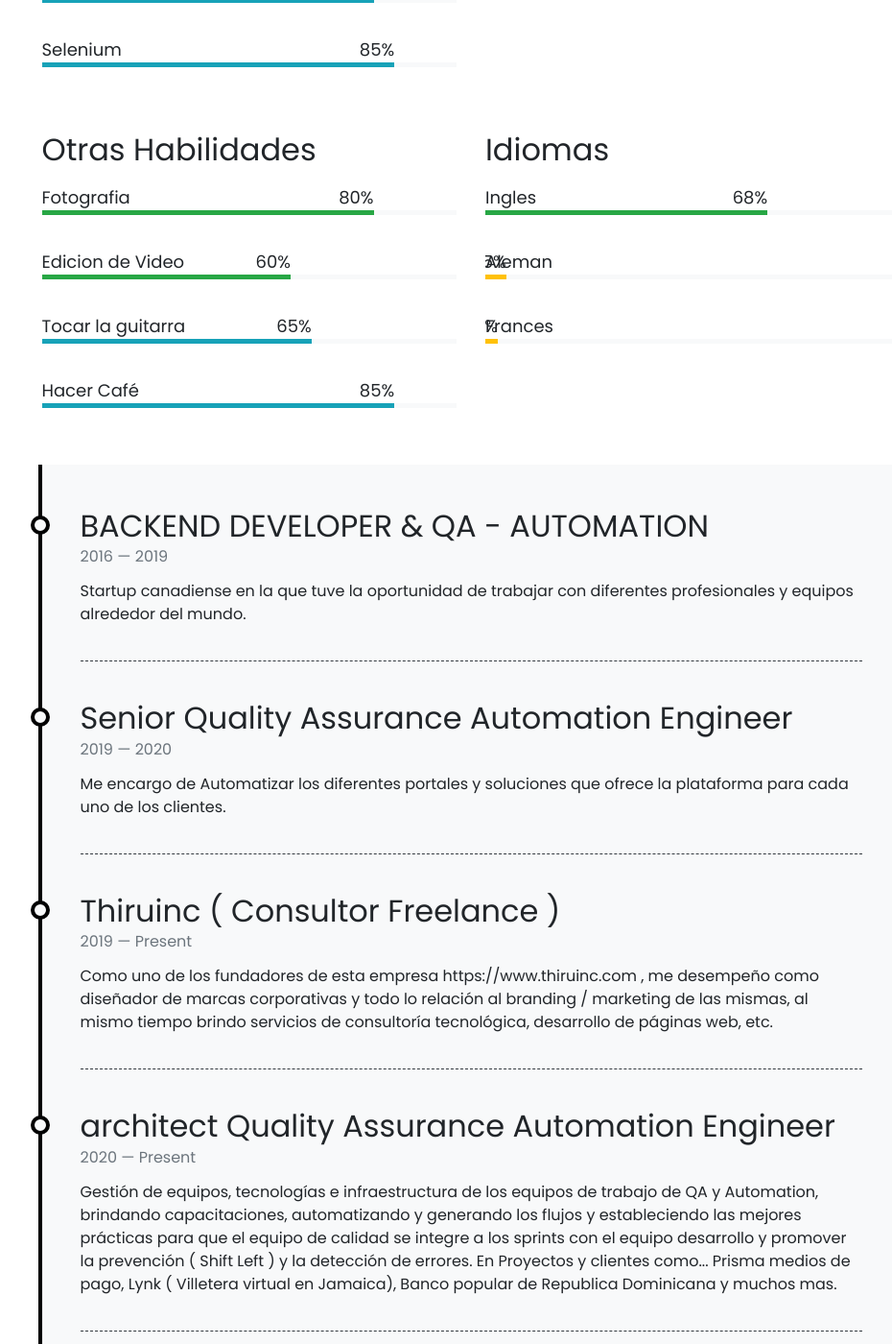
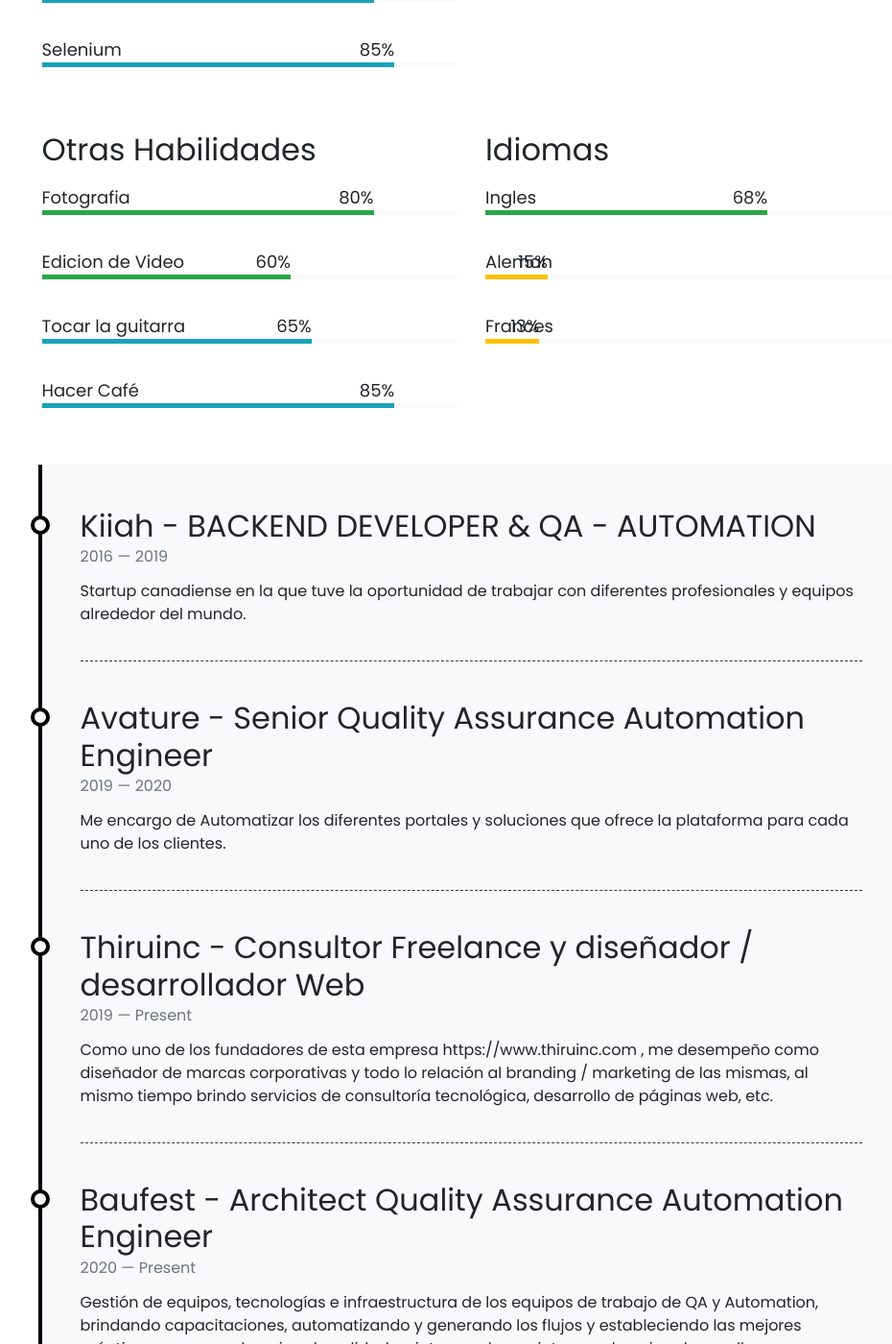
Before and after one commit to deyvidferrer/deyvidferrer, a Jekyll site: the page built from pages/about.md, in a window 1280 px wide and 1400 px high, scrolled down 811 px. Shown: the whole window at 96% size, without its empty margins (149-1079 px from the left). Built offline with Jekyll 4.4.1, drawn with Linux system fonts in a browser that asks for light colours; nearby versions of some CDN libraries; emoji names are drawn with the system emoji font.

Commit message:
timeline

```diff
--- a/_data/idiomas-skills.yml
+++ b/_data/idiomas-skills.yml
@@ -3,9 +3,9 @@
   color: success
 
 - name: Aleman
-  percentage: 5
+  percentage: 15
   color: warning
 
 - name: Frances
-  percentage: 3
+  percentage: 13
   color: warning
--- a/_data/timeline.yml
+++ b/_data/timeline.yml
@@ -1,19 +1,19 @@
-- title: BACKEND DEVELOPER & QA - AUTOMATION
+- title: Kiiah - BACKEND DEVELOPER & QA - AUTOMATION
   from: 2016
   to: 2019
   description: Startup canadiense en la que tuve la oportunidad de trabajar con diferentes profesionales y equipos alrededor del mundo.
 
-- title: Senior Quality Assurance Automation Engineer
+- title: Avature - Senior Quality Assurance Automation Engineer
   from: 2019
   to: 2020
   description: Me encargo de Automatizar los diferentes portales y soluciones que ofrece la plataforma para cada uno de los clientes.
 
-- title: Thiruinc ( Consultor Freelance )
+- title: Thiruinc - Consultor Freelance y diseñador / desarrollador Web
   from: 2019
   to: Present
   description: Como uno de los fundadores de esta empresa https://www.thiruinc.com , me desempeño como diseñador de marcas corporativas y todo lo relación al branding / marketing de las mismas, al mismo tiempo brindo servicios de consultoría tecnológica, desarrollo de páginas web, etc.
 
-- title: architect Quality Assurance Automation Engineer
+- title: Baufest - Architect Quality Assurance Automation Engineer
   from: 2020
   to: Present
   description: Gestión de equipos, tecnologías e infraestructura de los equipos de trabajo de QA y Automation, brindando capacitaciones, automatizando y generando los flujos y estableciendo las mejores prácticas para que el equipo de calidad se integre a los sprints con el equipo desarrollo y promover la prevención ( Shift Left ) y la detección de errores. En Proyectos y clientes como... Prisma medios de pago, Lynk ( Villetera virtual en Jamaica), Banco popular de Republica Dominicana y muchos mas.
```
